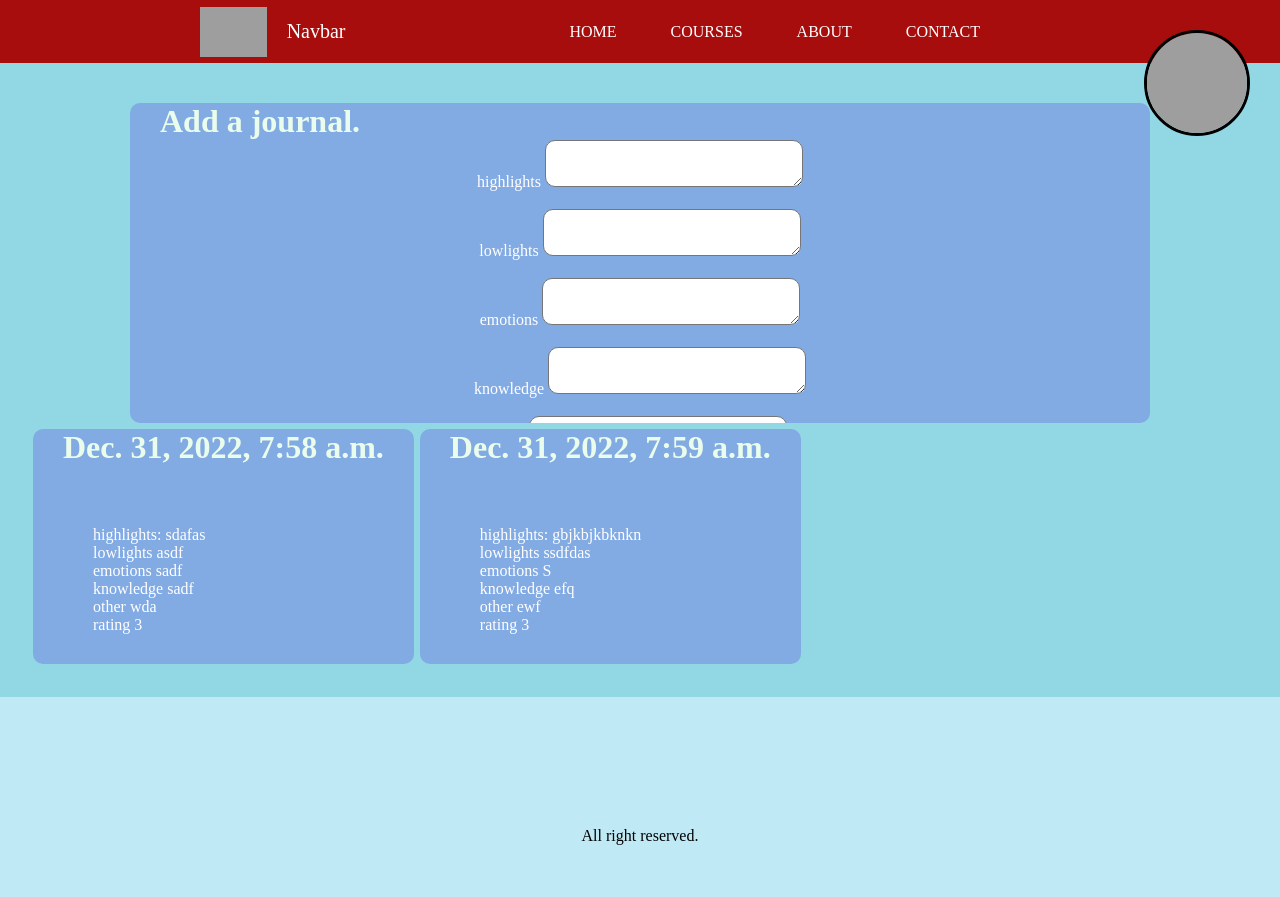
After one commit to thenaivekid/AatmaPrem, a Django app: page /journal in a window 1280 px wide. The commit adds this page. Run offline with Django 3.2, Linux system fonts and the light colour scheme; a user stored in the database is signed in; data comes from the database, SQL or seed files in the repository; both versions use the stored data as it was after the commit; grey boxes are pictures that could not be loaded.

Commit message:
journals added

```diff
--- a/deepdive/admin.py
+++ b/deepdive/admin.py
@@ -1,7 +1,8 @@
 from django.contrib import admin
 
-from .models import Post,PostItem
+from .models import Post,PostItem,AnalyzingPeople
 # Register your models here.
 
 admin.site.register(Post)
 admin.site.register(PostItem)
+admin.site.register(AnalyzingPeople)
--- a/deepdive/models.py
+++ b/deepdive/models.py
@@ -10,21 +10,20 @@
     content = models.CharField(max_length=256)
     completed = models.BooleanField(default=False)
 
+    def __str__(self):
+        return self.content
+
 
 class Post(models.Model):
     title = models.CharField(max_length=32)
     desc = models.CharField(max_length=1024)
+    image = models.CharField(max_length=128,default='https://img.freepik.com/premium-vector/king-crown-esport-logo-design_177315-269.jpg')
     item = models.ManyToManyField(PostItem,blank=True,related_name='item')
     page = models.CharField(max_length=16)
 
 
-# class Quotes(models.Model):
-#     quote = models.CharField(max_length=128)
-#     saidby = models.CharField(max_length=32)
-
-#     def __str__(self):
-#         return f"{self.quote} -{self.saidby}"
-
+    def __str__(self):
+        return self.title
 
 
 class AnalyzingPeople(models.Model):
@@ -42,43 +41,12 @@
     darkside = models.CharField(max_length=256)
 
 
-# # class Meditions(UserInputs):
-# #     meditation =models.CharField(max_length=32)
-
-# # class Exercises(UserInputs):
-# #     exercise =models.CharField(max_length=32)
-
-
-# # class CharismaTips(UserInputs):
-# #     tip =models.CharField(max_length=32)
-
-# # class LeadershipTips(UserInputs):
-# #     leading_tip =models.CharField(max_length=32)
-
-# # class Comrades(UserInputs):
-# #     name =models.CharField(max_length=32)
-# #     service= models.CharField(max_length=32)
-
-# # class ObservationStratedy(UserInputs):
-# #     stratedy =models.CharField(max_length=128)
-
-# #for love
-
-
-# #for spinningwheels
-# # class ThemesOfTheDay(models.Model):
-# #     theme= models.CharField(max_length=32)
-
-# # class SocialDare(models.Model):
-# #     dare= models.CharField(max_length=32)
-
-# # class CharacterTraits(models.Model):
-# #     charactertrait= models.CharField(max_length=32)
-
-# # class Emotions(models.Model):
-# #     emotion= models.CharField(max_length=32)
-
-# # class Visualizatoins(models.Model):
-# #     visualization= models.CharField(max_length=32)
-
-# #for activity
+class Journal(models.Model):
+    user = models.ForeignKey(User,on_delete=models.CASCADE)
+    date = models.DateTimeField(auto_now_add=True)
+    highlights = models.CharField(max_length=1024)
+    lowlights = models.CharField(max_length=1024)
+    emotions = models.CharField(max_length=1024)
+    knowledge = models.CharField(max_length=1024)
+    other = models.CharField(max_length=1024)
+    rating = models.IntegerField()
--- a/deepdive/static/deepdive/style.css
+++ b/deepdive/static/deepdive/style.css
@@ -1,9 +1,11 @@
+/* color changed by Sadhana */
+/* by anil */
 * {
     padding: 0px;
     margin: 0px;
   }
   body {
-    background-color: lightpink;
+    background-color: #91D8E4;
   }
 
   .box{
@@ -12,11 +14,12 @@
 
   .nav {
     display: flex;
+    flex-wrap: nowrap;
     width: 100%;
     align-items: center;
     justify-items: center;
     margin-right: 0px;
-    background-color: rgb(45, 79, 45);
+    background-color: rgb(168, 13, 13);
   }
   #navlink {
     padding-right: 300px;
@@ -35,6 +38,7 @@
     position: absolute;
     right: 30px;
     top: 30px;
+    transition: all .3s linear;
   }
   .photo:hover {
     transform: scale(1.5);
@@ -59,7 +63,7 @@
     border-radius: 2px;
   }
   .nav ul li:hover {
-    border-bottom: solid 3px rgb(52, 99, 52);
+    border-bottom: solid 3px #1a0000;
   }
   .nav ul a {
     text-decoration: none;
@@ -73,14 +77,19 @@
   }
   .textBox {
     color: white;
-    background-color: rgb(133, 188, 133);
+    height: 100%;
+    background-color: #82AAE3;
     display: flex;
     margin: 30px 0px;
-    padding: 30px 0px;
+    padding-left: 30px;
+    padding-right: 30px;
     flex-direction: column;
     text-decoration: none;
-    justify-content: center;
-    align-items: center;
+    transition: all .3s linear;
+    border-radius: 10px;
+    max-height: 20rem ;
+    margin: 3px;
+    overflow: hidden;
   }
   .textBox:hover {
     box-shadow: 0 4px 8px 0 rgba(0, 0, 0, 0.2), 0 6px 20px 0 rgba(0, 0, 0, 0.19);
@@ -88,6 +97,7 @@
 
   .box2 {
     margin-top: 30px;
+    padding: 30px;
   }
   form div {
     display: flex;
@@ -112,7 +122,7 @@
   }
   .button:hover {
     color: white;
-    background-color: green;
+    background-color: rgb(15, 247, 181);
   }
   footer {
     display: flex;
@@ -120,7 +130,7 @@
     justify-content: center;
     flex-direction: column;
     height: 200px;
-    background-color: rgb(162, 209, 162);
+    background-color:#bfeaf5;
   }
   footer div {
     margin-top: 30px;
@@ -183,3 +193,22 @@
       display: block;
     }
   }
+
+
+/* anything below this is added by ashok */
+
+h1{
+  color: #eafdec;
+}
+
+textarea{
+  border-radius: 10px;
+}
+
+.postForm{
+  margin-top: 10px;margin-left: 100px;margin-right: 100px;
+}
+
+.posts{
+  display: flex;flex-wrap: wrap;
+}
--- /dev/null
+++ b/deepdive/templates/deepdive/card/card.htm
@@ -0,0 +1,3 @@
+<div>
+    I am a card
+</div>
--- /dev/null
+++ b/deepdive/templates/deepdive/journal.html
@@ -0,0 +1,44 @@
+{% extends 'deepdive/layout.html' %}
+{% load static %}
+
+{% block title %}
+Journal
+{% endblock %}
+
+{% block body %}
+
+
+<div class="box">
+    <div class="textBox postForm">
+        <h1>Add a journal.</h1>
+
+        <form action="{% url 'add_journal' %}" method="post">
+            {% csrf_token%}
+            <p>highlights <textarea name="highlights" cols="30" rows="3" required maxlength="1024"></textarea></p><br>
+            <p>lowlights <textarea name="lowlights" cols="30" rows="3" required maxlength="1024"></textarea></p><br>
+            <p>emotions <textarea name="emotions" cols="30" rows="3" required maxlength="1024"></textarea></p><br>
+            <p>knowledge <textarea name="knowledge" cols="30" rows="3" required maxlength="1024"></textarea></p><br>
+            <p>other <textarea name="other" cols="30" rows="3" required maxlength="1024"></textarea></p><br>
+            <p>Rating of the day <input type="number" max="10" min="0" name="rating" required></p>
+            <input type="submit" class="button">
+        </form>
+    </div>
+
+    <div class="posts">
+        {% for journal in journals %}
+        <div class="textBox">
+            <h1>{{journal.date}}</h1>
+            <div class="box2">
+                <p>highlights: {{journal.highlights}}</p>
+                <p>lowlights {{journal.lowlights}}</p>
+                <p>emotions {{journal.emotions}}</p>
+                <p>knowledge {{journal.knowledge}}</p>
+                <p>other {{journal.other}}</p>
+                <p>rating {{journal.rating}}</p>
+            </div>
+        </div>
+        {% endfor %}
+    </div>
+</div>
+
+{% endblock %}
--- a/deepdive/urls.py
+++ b/deepdive/urls.py
@@ -8,4 +8,7 @@ urlpatterns = [
     path('completed',views.completed,name='completed'),
     path('analyzingPeople',views.analyzingPeople,name='analyzingPeople'),
     path('add_analysis',views.add_analysis,name='add_analysis'),
+    path('add_analysis',views.add_analysis,name='add_analysis'),
+    path('journal',views.journal,name='journal'),
+    path('add_journal',views.add_journal,name='add_journal'),
 ]
--- a/deepdive/views.py
+++ b/deepdive/views.py
@@ -1,12 +1,18 @@
 import json
 
-from django.shortcuts import render
-from django.http import JsonResponse
+from django.shortcuts import render,redirect
+from django.urls import reverse
+from django.http import JsonResponse,HttpResponse
 from django.contrib.auth.decorators import login_required
+from django.utils import timezone
 
 
 
-from .models import Post,PostItem,AnalyzingPeople
+from .models import Post,PostItem,AnalyzingPeople,Journal
+
+#available categories of posts
+post = ['home','ideal','improvement','activity']
+
 def index(request):
     posts = Post.objects.all()
     return render(request,"deepdive/index.html",{
@@ -21,8 +27,9 @@ def create_post(request):
     data = json.loads(request.body)
     title = data["title"]
     desc = data["desc"]
+    image = data["image"]
     page = data["page"]
-    Post.objects.create(title=title,desc=desc,page=page)
+    Post.objects.create(title=title,desc=desc,page=page,image=image)
     return JsonResponse({"message": "post created successfully."})
 
 
@@ -37,7 +44,8 @@ def add_item(request):
     post = Post.objects.get(id=post)
     post.item.add(postItem)
     post.save()
-    return JsonResponse({"message": "post item saved successfully."})
+    id = postItem.id
+    return JsonResponse({"message": "post item saved successfully.","id":id})
 
 
 @login_required
@@ -46,6 +54,7 @@ def completed(request):
         return JsonResponse({"error": "Put request required."})
     data = json.loads(request.body)
     postItemId = data["postItemId"]
+    postItemId = int(postItemId)
     postItem = PostItem.objects.get(id=postItemId)
     postItem.completed = True
     postItem.save()
@@ -53,7 +62,7 @@ def completed(request):
 
 
 def analyzingPeople(request):
-    people = AnalyzingPeople.objects.get(user=request.user).all()
+    people = AnalyzingPeople.objects.filter(user=request.user).all()
     return render(request,"deepdive/analyzingPeople.html",{
         "people":people,
     })
@@ -62,19 +71,19 @@ def analyzingPeople(request):
 @login_required
 def add_analysis(request):
     if request.method != "POST":
-        return JsonResponse({"error": "POST request required."})
-    data = json.loads(request.body)
-    person = data["person"]
-    openness = data["openness"]
-    conscientiousness = data["conscientiousness"]
-    extroversion = data["extroversion"]
-    agreeableness = data["agreeableness"]
-    neuroticism = data["neuroticism"]
-    values = data["values"]
-    passions = data["passions"]
-    similarities = data["similarities"]
-    importance = data["importance"]
-    darkside = data["darkside"]
+        return HttpResponse({"error": "POST request required."})
+
+    person = request.POST["person"]
+    openness = request.POST["openness"]
+    conscientiousness = request.POST["conscientiousness"]
+    extroversion = request.POST["extroversion"]
+    agreeableness = request.POST["agreeableness"]
+    neuroticism = request.POST["neuroticism"]
+    values = request.POST["values"]
+    passions = request.POST["passions"]
+    similarities = request.POST["similarities"]
+    importance = request.POST["importance"]
+    darkside = request.POST["darkside"]
     AnalyzingPeople.objects.create(
         user=request.user,
         person=person,
@@ -89,4 +98,34 @@ def add_analysis(request):
         importance=importance,
         darkside=darkside,
         )
-    return JsonResponse({"message": "post item saved successfully."})
+    return redirect(reverse('analyzingPeople'))
+
+
+def journal(request):
+    journals = Journal.objects.filter(user=request.user).all()
+    return render(request,'deepdive/journal.html',{
+        'journals':journals
+    })
+
+
+@login_required
+def add_journal(request):
+    if request.method != "POST":
+        return HttpResponse("Post request is required.")
+
+    highlights = request.POST['highlights']
+    lowlights = request.POST['lowlights']
+    knowledge = request.POST['knowledge']
+    emotions = request.POST['emotions']
+    other = request.POST['other']
+    rating = request.POST['rating']
+    Journal.objects.create(
+        user=request.user,
+        highlights=highlights,
+        lowlights=lowlights,
+        emotions=emotions,
+        knowledge=knowledge,
+        other=other,
+        rating=rating
+        )
+    return redirect(reverse('journal'))
```
Also changed, not shown: deepdive/static/deepdive/index.js (+62 -15 lines), deepdive/templates/deepdive/analyzingPeople.html (added, +53 -0 lines), deepdive/templates/deepdive/index.html (+28 -4 lines), db.sqlite3, deepdive/migrations/0002_post_image.py (added), deepdive/migrations/0003_auto_20221231_0744.py (added), deepdive/migrations/0004_auto_20221231_0757.py (added), deepdive/templates/deepdive/card/card.css (added), 1 other file.
